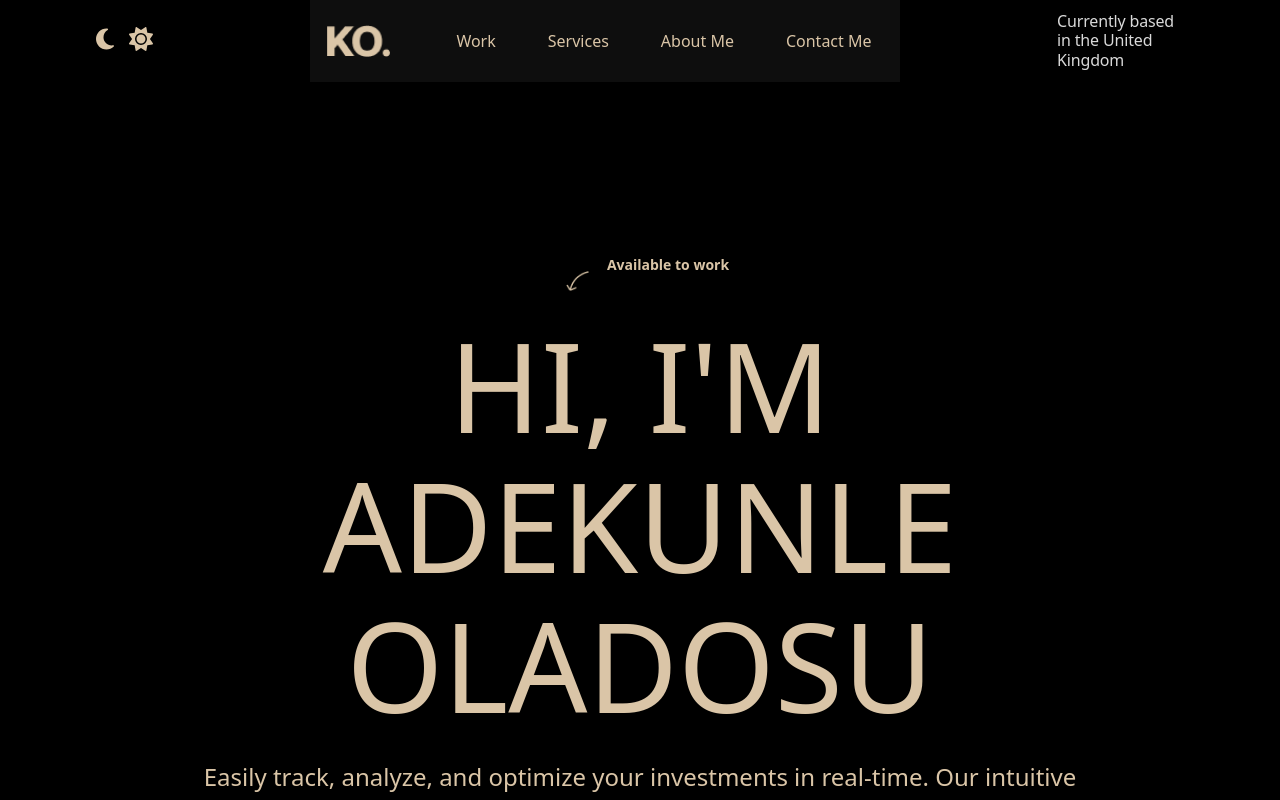
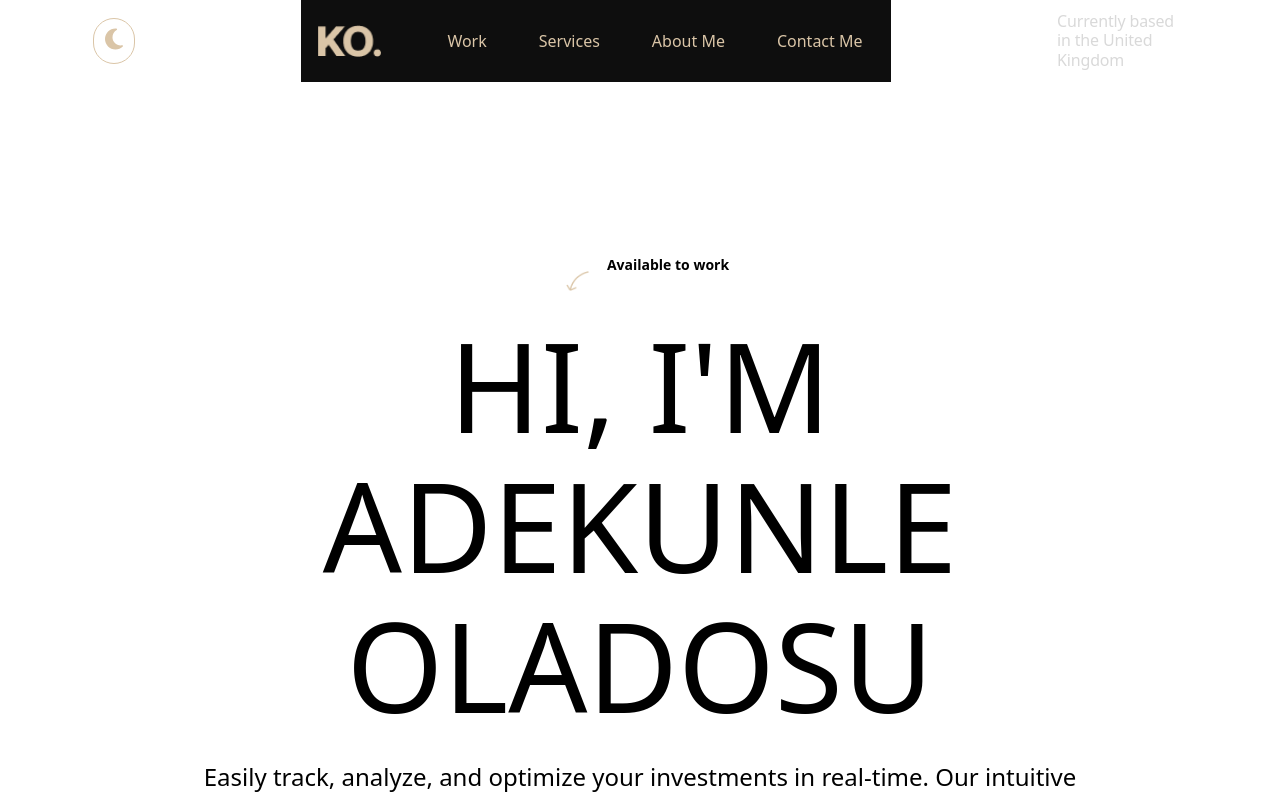
Before and after one commit to Christopher6609/KunlePortfolio, a Next.js app: page /profile in a window 1280 px wide. Shown: the top 800 px of the page. Built offline with nearby package versions, Linux system fonts and the light colour scheme.

Commit message:
theme mode settings

```diff
--- a/src/app/Navigation.tsx
+++ b/src/app/Navigation.tsx
@@ -20,17 +20,54 @@ const Navigation = () => {
             window.removeEventListener("scroll", handleScroll);
         }
     }, [])
+
+    const [theme, setTheme] = useState("light");
+  const [mounted, setMounted] = useState(false);
+
+  useEffect(() => {
+    setMounted(true);
+
+    const savedTheme = localStorage.getItem("theme");
+    if (savedTheme) {
+      setTheme(savedTheme);
+      document.documentElement.classList.add(savedTheme);
+    }
+  }, []);
+
+  useEffect(() => {
+    if (mounted) {
+      if (theme === "dark") {
+        document.documentElement.classList.add("dark");
+        localStorage.setItem("theme", "dark");
+      } else {
+        document.documentElement.classList.remove("dark");
+        localStorage.setItem("theme", "light");
+      }
+    }
+  }, [theme, mounted]);
+
+  if (!mounted) return null;
+
+    const toggleTheme = () => {
+        setTheme(theme === "dark" ? "light" : "dark");
+    }
+
     return (
         <nav className={`h-[5.125rem] text-[#DAC5A7] flex items-center justify-between fixed w-full top-0 left-0 z-10 px-[5.81rem]  ${isScrolled ? "bg-[#000]" : "bg-transparent"}`}>
-            <div className="flex gap-[0.75rem] h-full">
-                <button><FontAwesomeIcon icon={faMoon} className="w-[1.5rem] h-[1.5rem] " /></button>
-                <button><FontAwesomeIcon icon={faSun} className="w-[1.5rem] h-[1.5rem] " /></button>
+            {/* <div className="flex gap-[0.5rem]  rounded-[1rem]   dark:border-[#FFF] border-[#000]">
+                <button className="linerred bg-[#000] p-[0.1rem] rounded-[1rem]" onClick={toggleTheme}><FontAwesomeIcon icon={faMoon} className="w-[1.5rem] h-[1.5rem]  " /></button>
+                <button onClick={toggleTheme}> <FontAwesomeIcon icon={faSun} className="w-[1.5rem] h-[1.5rem] " /></button>
+            </div> */}
+            <div>
+                {theme === "dark" ? <div>
+                    <button className=" p-2 rounded-full bg-[#FFF] " onClick={toggleTheme}><FontAwesomeIcon icon={faSun} className="w-[1.5rem] h-[1.5rem]  " /></button>
+                </div> : <div><button className=" p-2 rounded-full bg-[#FFF] border border-[#DAC5A7]" onClick={toggleTheme}> <FontAwesomeIcon icon={faMoon} className="w-[1.5rem] h-[1.5rem] " /></button></div>}
             </div>
             <div className="bg-[#0E0E0E] h-full flex items-center px-[1rem] gap-[3.37rem]">
-            <Link href="/" >
-                <div className="w-[4rem] h-[3.125rem] flex items-center justify-center">
-                    <Image src="/img/KO..png" width={400} height={300} alt="KO" className="object-contain" />
-                </div>
+                <Link href="/" >
+                    <div className="w-[4rem] h-[3.125rem] flex items-center justify-center">
+                        <Image src="/img/KO..png" width={400} height={300} alt="KO" className="object-contain" />
+                    </div>
                 </Link>
                 <div>
                     <ul className="list-none text-[#DAC5A7] text-[1rem] leading-[1.5rem] font-[400] flex gap-[1.75rem]">
--- a/src/app/components/Process/ProcessCard.tsx
+++ b/src/app/components/Process/ProcessCard.tsx
@@ -7,7 +7,7 @@ type processCardProps = {
 
 const ProcessCard = ({id,heading,description}:processCardProps) => {
     return (
-        <div className="w-[30.9375rem] h-[20.0625rem] p-[1.5rem] bg-[#0E0E0E] rounded border border-[#dac5a71a] flex flex-col justify-center space-y-[0.5rem] relative hover:bg-[#DAC5A7] hover:text-[#000]" >
+        <div className="w-[30.9375rem] h-[20.0625rem] p-[1.5rem] dark:bg-[#0E0E0E] bg-[#DAC5A7] rounded border border-[#dac5a71a] flex flex-col justify-center space-y-[0.5rem] relative hover:bg-[#DAC5A7] hover:text-[#000]" >
             <div className="bg-[#DAC5A7] w-[3.875rem] h-[3.875rem] p-[0.625rem] flex rounded-full justify-center items-center absolute -top-7 -right-7 border border-[#000] ">
                 <p className="text-[#000] text-[1.5rem] font-[500] leading-[1.5rem]">{id}</p>
             </div>
--- a/src/app/components/Services/Service.tsx
+++ b/src/app/components/Services/Service.tsx
@@ -11,7 +11,7 @@ type serviceProps = {
 const Service = ({ service }:serviceProps) => {
     const { id, head, body } = service;
     return (
-        <div className="md:w-[25rem] md:h-[20.0625rem] bg-[#0E0E0E] rounded border-[#dac5a71a] border flex items-center px-[1.5rem] hover:bg-[#DAC5A7] hover:text-[#000]">
+        <div className="md:w-[25rem] md:h-[20.0625rem] dark:bg-[#0E0E0E] bg-[#DAC5A7] rounded border-[#dac5a71a] border flex items-center px-[1.5rem] hover:dark:bg-[#DAC5A7] hover:text-[#000]">
             <div className="space-y-[1rem]">
                 <p className="text-[0.8125rem] font-[100] leading-[1.5rem] ">{id}</p>
                 <h4 className="text-[1.5rem] font-[700] leading-[2rem] ">{head}</h4>
--- a/src/app/globals.css
+++ b/src/app/globals.css
@@ -2,20 +2,20 @@
 @tailwind components;
 @tailwind utilities;
 
-
-.liner{
-    border:1px solid black;
+.liner {
+  border: 1px solid black;
 }
 
-.linerred{
-    border:1px solid red;
+.linerred {
+  border: 1px solid red;
 }
 
 html {
-    scroll-behavior: smooth;
-  }
+  scroll-behavior: smooth;
+  transition: background-color 0.3s, color 0.3s;
+}
 
-body{
+/* body{
     background-color: black;
     color:#DAC5A7;
-}
+} */
--- a/src/app/layout.tsx
+++ b/src/app/layout.tsx
@@ -21,7 +21,7 @@ export default function RootLayout({
 }>) {
   return (
     <html lang="en">
-      <body>
+      <body className="dark:bg-[#000] dark:text-[#DAC5A7]">
         <Navigation />
         <Container >
           {children}
--- a/tailwind.config.ts
+++ b/tailwind.config.ts
@@ -1,6 +1,7 @@
 import type { Config } from "tailwindcss";
 
 const config: Config = {
+  darkMode: "class",
   content: [
     "./src/pages/**/*.{js,ts,jsx,tsx,mdx}",
     "./src/components/**/*.{js,ts,jsx,tsx,mdx}",
```
